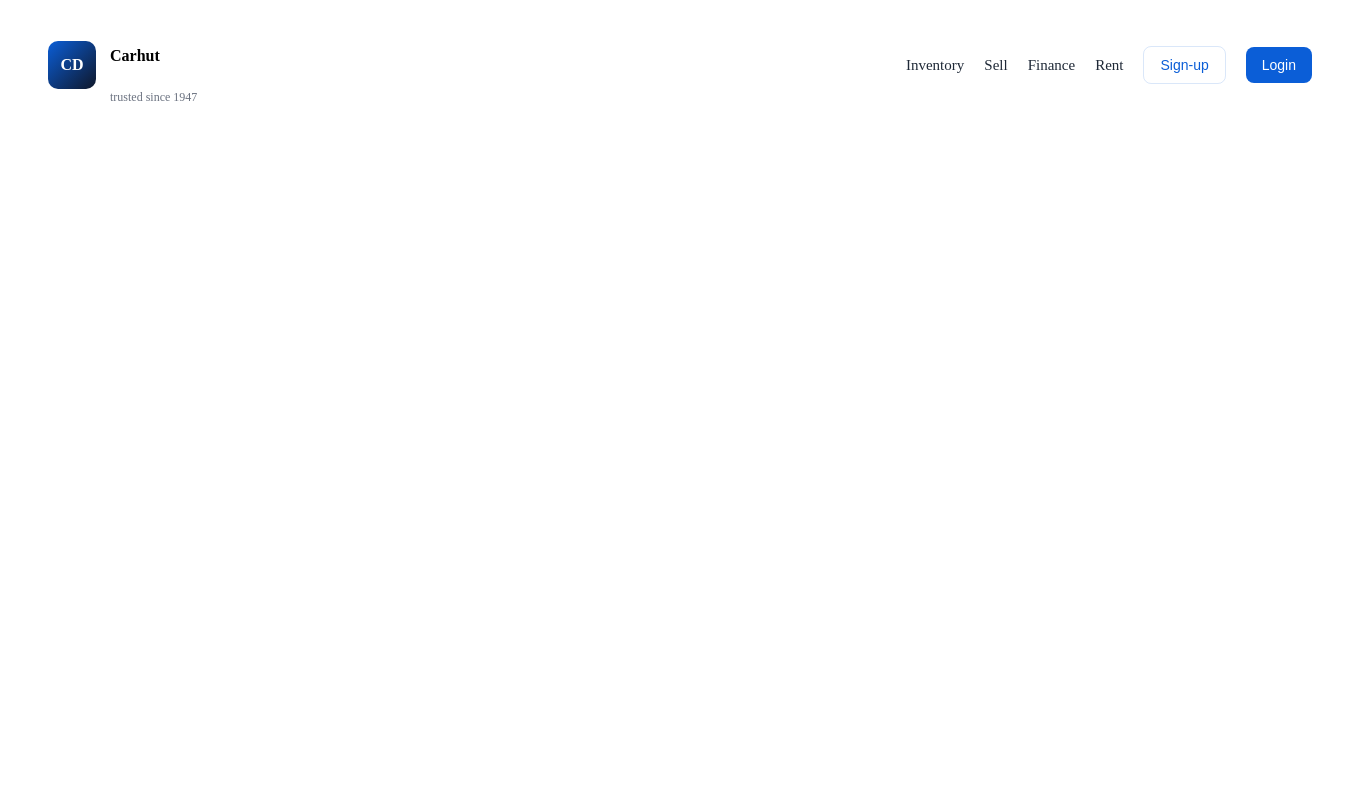
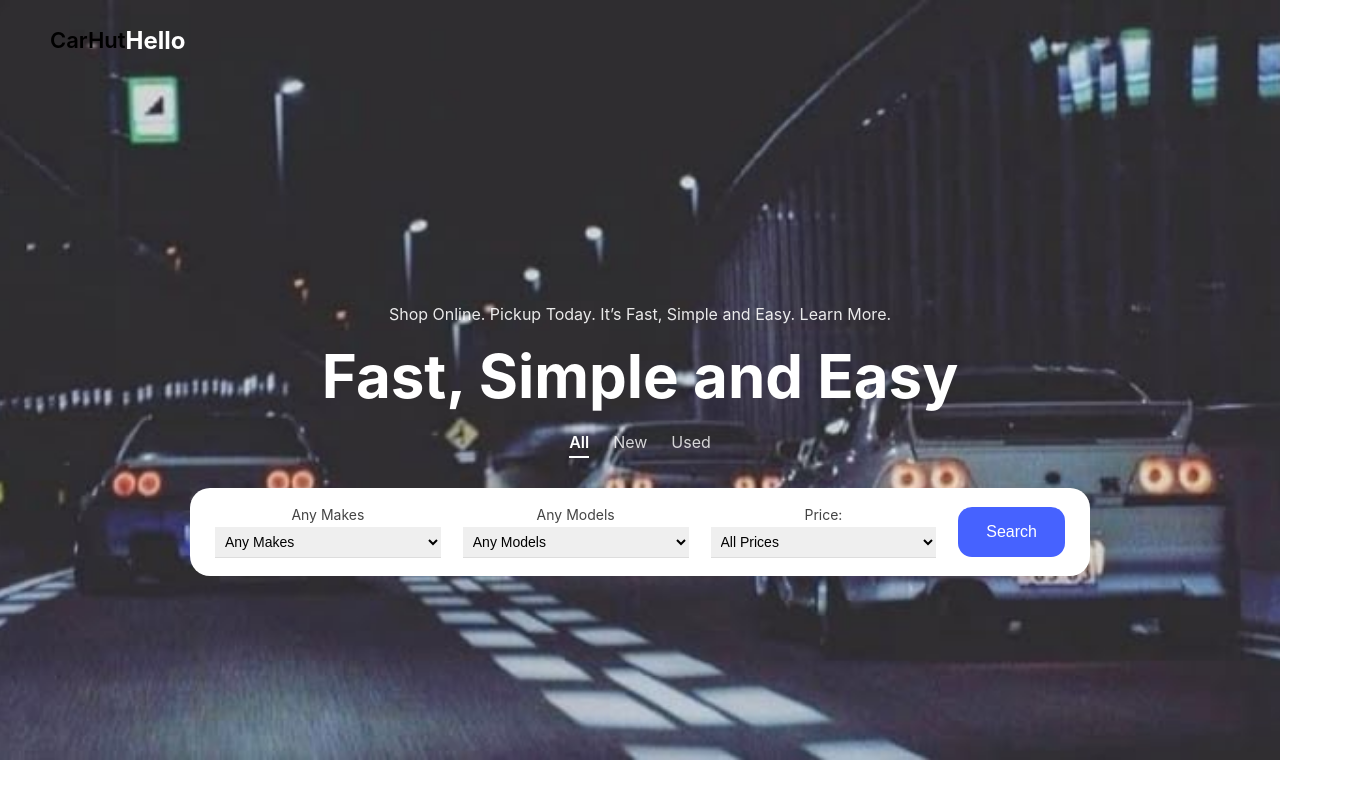
Before and after one commit to Nishxsm/Car_dealer, a React (Vite) app in the folder client/: page / in a window 1280 px wide. Shown: the whole page, 1352 px wide, since content can reach past the window. Built offline with nearby package versions, Linux system fonts and the light colour scheme.

Commit message:
new div added

```diff
--- a/client/src/App.jsx
+++ b/client/src/App.jsx
@@ -1,11 +1,11 @@
 import Navbar from "./components/Navbar";
+import Hero from "./components/Hero";
 
-function App() {
+export default function App() {
   return (
     <>
       <Navbar />
+      <Hero />
     </>
   );
 }
-
-export default App;
--- /dev/null
+++ b/client/src/components/Hero.jsx
@@ -0,0 +1,62 @@
+import React from "react";
+import "../styles/Hero.css";
+import heroBg from "../assets/images/hero-bg.jpg";
+
+export default function Hero() {
+  return (
+    <section
+      className="hero"
+      style={{ backgroundImage: `url(${heroBg})` }}
+    >
+      <div className="hero-overlay">
+
+
+        <p className="hero-subtext">
+          Shop Online. Pickup Today. It’s Fast, Simple and Easy. Learn More.
+        </p>
+
+
+        <h1 className="hero-title">
+          Fast, Simple and Easy
+        </h1>
+
+
+        <div className="hero-tabs">
+          <span className="tab active">All</span>
+          <span className="tab">New</span>
+          <span className="tab">Used</span>
+        </div>
+
+
+        <div className="search-box">
+
+          <div className="search-item">
+            <label>Any Makes</label>
+            <select>
+              <option>Any Makes</option>
+            </select>
+          </div>
+
+          <div className="search-item">
+            <label>Any Models</label>
+            <select>
+              <option>Any Models</option>
+            </select>
+          </div>
+
+          <div className="search-item">
+            <label>Price:</label>
+            <select>
+              <option>All Prices</option>
+            </select>
+          </div>
+
+          <button className="search-btn">
+             Search
+          </button>
+
+        </div>
+      </div>
+    </section>
+  );
+}
--- a/client/src/components/Navbar.jsx
+++ b/client/src/components/Navbar.jsx
@@ -1,27 +1,19 @@
 import React from "react";
 import "../styles/Navbar.css";
 
-export default function Navbar(){
-    return(
-        <nav className="nav">
-            <div className="nav-left">
-                <div className="logo-box">CD</div>
-                <div className="brand-text">
-                    <h4>Carhut</h4>
-                    <span>trusted since 1947</span>
-                </div>
-            </div>
-            <div className="nav-right">
-                <ul className="nav-links">
-                    <li>Inventory</li>
-                    <li>Sell</li>
-                    <li>Finance</li>
-                    <li>Rent</li>
-                </ul>
+export default function Navbar() {
+  return (
+    <nav className="nav">
 
-                <button className="btn ghost">Sign-up</button>
-                <button className="btn primary">Login</button>
-            </div>
-        </nav>
-    );
+      {/* LEFT */}
+      <div className="nav-left">
+        <span className="brand">CarHut</span>
+        <h1>Hello</h1>
+      </div>
+
+      {/* RIGHT */}
+      <div className="nav-right"></div>
+
+    </nav>
+  );
 }
--- a/client/src/main.jsx
+++ b/client/src/main.jsx
@@ -1,6 +1,8 @@
 import { StrictMode } from 'react'
 import { createRoot } from 'react-dom/client'
 import App from './App.jsx'
+import './styles/globals.css';
+
 
 createRoot(document.getElementById('root')).render(
   <StrictMode>
--- /dev/null
+++ b/client/src/styles/Hero.css
@@ -0,0 +1,98 @@
+.hero {
+  width: 100%;
+  height: 95vh;
+  background-size: cover;
+  background-position: center;
+  position: relative;
+  display: flex;
+  align-items: center;
+  justify-content: center;
+}
+
+/* dark overlay with gradient */
+.hero-overlay {
+  text-align: center;
+  color: white;
+  padding-top: 120px;
+  width: 100%;
+}
+
+/* subtite */
+.hero-subtext {
+  font-size: 16px;
+  opacity: 0.9;
+  margin-bottom: 16px;
+}
+
+/* main title */
+.hero-title {
+  font-size: 60px;
+  font-weight: 700;
+  margin-bottom: 20px;
+}
+
+/* diff tabs */
+.hero-tabs {
+  display: flex;
+  gap: 24px;
+  justify-content: center;
+  margin-bottom: 30px;
+}
+
+.tab {
+  font-size: 16px;
+  cursor: pointer;
+  opacity: 0.8;
+}
+
+.tab.active {
+  font-weight: 600;
+  opacity: 1;
+  border-bottom: 2px solid white;
+  padding-bottom: 4px;
+}
+
+/* searcchboc */
+.search-box {
+  width: 80%;
+  max-width: 900px;
+  background: white;
+  color: black;
+  padding: 18px 25px;
+  border-radius: 20px;
+  display: flex;
+  align-items: center;
+  gap: 22px;
+  margin: 0 auto;
+}
+
+/* search items */
+.search-item {
+  display: flex;
+  flex-direction: column;
+  flex: 1;
+}
+
+.search-item label {
+  font-size: 14px;
+  color: #444;
+}
+
+.search-item select {
+  border: none;
+  border-bottom: 1px solid #ddd;
+  padding: 6px;
+  margin-top: 4px;
+  font-size: 14px;
+}
+
+/* search btn*/
+.search-btn {
+  background: #4662ff;
+  color: white;
+  padding: 16px 28px;
+  font-size: 16px;
+  border-radius: 14px;
+  border: none;
+  cursor: pointer;
+}
--- a/client/src/styles/Navbar.css
+++ b/client/src/styles/Navbar.css
@@ -1,97 +1,66 @@
-/* resettin this component */
 .nav {
   width: 100%;
-  padding: 18px 40px;
-  background: rgba(255, 255, 255, 0.85);
-  backdrop-filter: blur(6px);
+  padding-inline: 50px;
+  height: 80px;
   display: flex;
   align-items: center;
   justify-content: space-between;
-  position: sticky;
+  position: absolute;
   top: 0;
-  z-index: 50;
+  left: 0;
+  z-index: 100;
+  color: #fff;
+  .nav {
+  background: rgba(0,0,0,0.3);
 }
 
-/* leftt section */
+}
+
+/* left section */
 .nav-left {
   display: flex;
   align-items: center;
-  gap: 14px;
 }
 
-.logo-box {
-  width: 48px;
-  height: 48px;
-  background: linear-gradient(135deg, #0b5ed7, #0f172a);
-  border-radius: 10px;
-  font-weight: 800;
-  color: white;
+.brand {
+  font-size: 22px;
+  font-weight: 600;
+  color: black !important;
+}
+a.nav {
+  width: 100%;
+  padding-inline: 50px;
+  height: 80px;
   display: flex;
   align-items: center;
-  justify-content: center;
+  justify-content: space-between;
+  position: absolute;
+  top: 0;
+  left: 0;
+  z-index: 100;
+  color: #fff;
+  background: rgba(0, 0, 0, 0.3); /* TEMPORARY */
 }
 
-.brand-text h3 {
-  margin: 0;
-  font-size: 18px;
-  font-weight: 700;
+/* left sect */
+.nav-left {
+  display: flex;
+  align-items: center;
 }
 
-.brand-text span {
-  font-size: 12px;
-  color: #6b7280;
+.brand {
+  font-size: 22px;
+  font-weight: 600;
 }
 
-/* right side */
+/* right sect */
 .nav-right {
   display: flex;
   align-items: center;
-  gap: 20px;
 }
 
-.nav-links {
+/* right sect(kept empty for whilee) */
+.nav-right {
   display: flex;
-  list-style: none;
-  gap: 20px;
-  padding: 0;
-  margin: 0;
+  align-items: center;
 }
-
-.nav-links li {
-  cursor: pointer;
-  font-size: 15px;
-  color: #1f2937;
-  transition: color 0.2s ease;
-}
-
-.nav-links li:hover {
-  color: #0b5ed7;
-}
-
-/* buttonss */
-.btn {
-  padding: 10px 16px;
-  border-radius: 8px;
-  font-size: 14px;
-  cursor: pointer;
-  border: 1px solid transparent;
-}
-
-.btn.ghost {
-  background: transparent;
-  border: 1px solid rgba(11, 94, 215, 0.15);
-  color: #0b5ed7;
-}
-
-.btn.primary {
-  background: #0b5ed7;
-  color: white;
-  border: none;
-}
-
-/* responsive */
-@media (max-width: 820px) {
-  .nav-links {
-    display: none;
-  }
-}
--- /dev/null
+++ b/client/src/styles/globals.css
@@ -0,0 +1,11 @@
+* {
+  margin: 0;
+  padding: 0;
+  box-sizing: border-box;
+}
+
+html, body {
+  width: 100%;
+  overflow-x: hidden;
+  font-family: "Inter", sans-serif;
+}
```
Also changed, not shown: client/src/assets/images/hero-bg.jpg (added).
